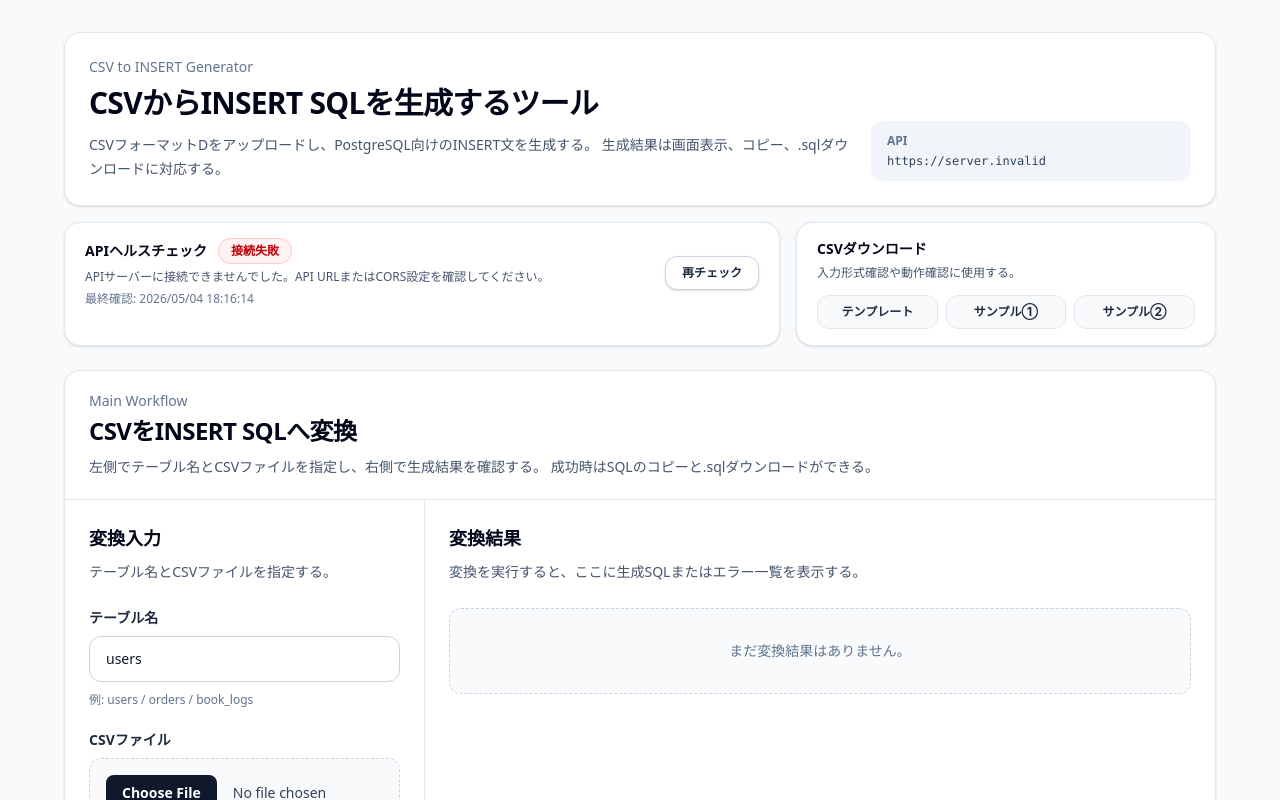
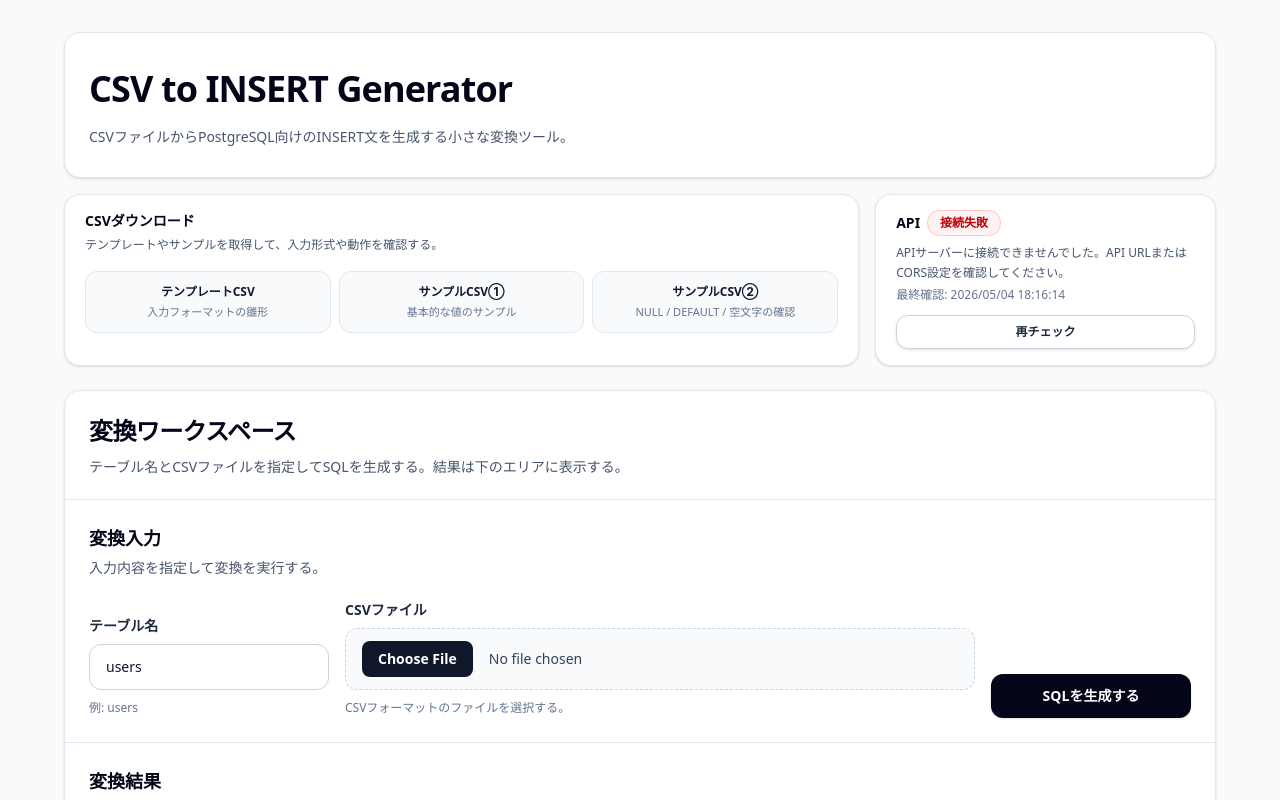
Before and after one commit to seiya-matsuoka/csv-to-insert-generator, a React (Vite) app in the folder frontend/: page / in a window 1280 px wide. Shown: the top 800 px of the page. Built offline with nearby package versions, Linux system fonts and the light colour scheme; no server answers.

Commit message:
refactor: UIレイアウトを入力から結果へ流れる構成に改善

```diff
--- a/frontend/src/App.tsx
+++ b/frontend/src/App.tsx
@@ -3,21 +3,18 @@ import {
   type FormEvent,
   useCallback,
   useEffect,
-  useMemo,
   useState,
 } from "react";
 import { AppHeader } from "./components/AppHeader";
 import { ConverterPanel } from "./components/ConverterPanel";
 import { CsvDownloadPanel } from "./components/CsvDownloadPanel";
 import { HealthCheckPanel } from "./components/HealthCheckPanel";
-import { convertCsv, getApiBaseUrl, healthz } from "./lib/api";
+import { convertCsv, healthz } from "./lib/api";
 import type { ConvertResponse } from "./types/convert";
 import type { FormMessage, HealthCheckState } from "./types/ui";
 import { formatDateTime } from "./utils/format";
 
 function App() {
-  const apiBaseUrl = useMemo(() => getApiBaseUrl(), []);
-
   const [tableName, setTableName] = useState("users");
   const [selectedFile, setSelectedFile] = useState<File | null>(null);
   const [result, setResult] = useState<ConvertResponse | null>(null);
@@ -222,14 +219,19 @@ function App() {
   return (
     <main className="min-h-screen bg-slate-50 px-4 py-6 text-slate-900 sm:py-8">
       <div className="mx-auto max-w-6xl">
-        <AppHeader apiBaseUrl={apiBaseUrl} />
+        <AppHeader />
 
-        <div className="mt-4 grid gap-4 lg:grid-cols-[minmax(0,1fr)_420px]">
-          <HealthCheckPanel
-            healthCheck={healthCheck}
-            onCheck={() => void runHealthCheck()}
-          />
-          <CsvDownloadPanel />
+        <div className="mt-4 flex flex-col gap-4 lg:flex-row">
+          <div className="lg:flex-7">
+            <CsvDownloadPanel />
+          </div>
+
+          <div className="lg:flex-3">
+            <HealthCheckPanel
+              healthCheck={healthCheck}
+              onCheck={() => void runHealthCheck()}
+            />
+          </div>
         </div>
 
         <div className="mt-6">
--- a/frontend/src/components/AppHeader.tsx
+++ b/frontend/src/components/AppHeader.tsx
@@ -1,33 +1,13 @@
-type AppHeaderProps = {
-  apiBaseUrl: string;
-};
+export function AppHeader() {
+  return (
+    <header className="rounded-2xl border border-slate-200 bg-white px-6 py-7 shadow-sm">
+      <h1 className="mt-2 text-4xl font-bold tracking-tight text-slate-950">
+        CSV to INSERT Generator
+      </h1>
 
-export function AppHeader({ apiBaseUrl }: AppHeaderProps) {
-  return (
-    <header className="rounded-2xl border border-slate-200 bg-white p-6 shadow-sm">
-      <div className="flex flex-col gap-5 lg:flex-row lg:items-end lg:justify-between">
-        <div>
-          <p className="text-sm font-medium text-slate-500">
-            CSV to INSERT Generator
-          </p>
-
-          <h1 className="mt-2 text-3xl font-bold tracking-tight text-slate-950">
-            CSVからINSERT SQLを生成するツール
-          </h1>
-
-          <p className="mt-3 max-w-3xl text-sm leading-6 text-slate-600">
-            CSVフォーマットDをアップロードし、PostgreSQL向けのINSERT文を生成する。
-            生成結果は画面表示、コピー、.sqlダウンロードに対応する。
-          </p>
-        </div>
-
-        <div className="rounded-xl bg-slate-100 px-4 py-3 lg:min-w-[320px]">
-          <p className="text-xs font-semibold text-slate-500">API</p>
-          <p className="mt-1 break-all font-mono text-xs text-slate-700">
-            {apiBaseUrl}
-          </p>
-        </div>
-      </div>
+      <p className="mt-4 max-w-3xl text-sm leading-6 text-slate-600">
+        CSVファイルからPostgreSQL向けのINSERT文を生成する小さな変換ツール。
+      </p>
     </header>
   );
 }
--- a/frontend/src/components/ConvertForm.tsx
+++ b/frontend/src/components/ConvertForm.tsx
@@ -25,12 +25,13 @@ export function ConvertForm({
     <div>
       <div>
         <h3 className="text-lg font-bold text-slate-950">変換入力</h3>
-        <p className="mt-2 text-sm leading-6 text-slate-600">
-          テーブル名とCSVファイルを指定する。
+        <p className="mt-1 text-sm leading-6 text-slate-600">
+          入力内容を指定して変換を実行する。
         </p>
       </div>
 
-      <form className="mt-6 space-y-5" onSubmit={onSubmit}>
+      <form className="mt-5 space-y-4" onSubmit={onSubmit}>
+        <div className="grid gap-4 lg:grid-cols-[240px_minmax(0,1fr)_200px] lg:items-end">
           <div>
             <label
               htmlFor="tableName"
@@ -46,9 +47,7 @@ export function ConvertForm({
               placeholder="users"
               className="mt-2 w-full rounded-xl border border-slate-300 bg-white px-4 py-3 text-sm outline-none transition focus:border-slate-500 focus:ring-4 focus:ring-slate-100"
             />
-          <p className="mt-2 text-xs leading-5 text-slate-500">
-            例: users / orders / book_logs
-          </p>
+            <p className="mt-2 text-xs leading-5 text-slate-500">例: users</p>
           </div>
 
           <div>
@@ -63,18 +62,22 @@ export function ConvertForm({
               type="file"
               accept=".csv,text/csv"
               onChange={onFileChange}
-            className="mt-2 block w-full cursor-pointer rounded-xl border border-dashed border-slate-300 bg-slate-50 px-4 py-4 text-sm text-slate-700 file:mr-4 file:rounded-lg file:border-0 file:bg-slate-900 file:px-4 file:py-2 file:text-sm file:font-semibold file:text-white hover:bg-slate-100"
+              className="mt-2 block w-full cursor-pointer rounded-xl border border-dashed border-slate-300 bg-slate-50 px-4 py-3 text-sm text-slate-700 file:mr-4 file:rounded-lg file:border-0 file:bg-slate-900 file:px-4 file:py-2 file:text-sm file:font-semibold file:text-white hover:bg-slate-100"
             />
+            <p className="mt-2 text-xs leading-5 text-slate-500">
+              {selectedFile
+                ? `選択中: ${selectedFile.name}（${formatBytes(selectedFile.size)}）`
+                : "CSVフォーマットのファイルを選択する。"}
+            </p>
+          </div>
 
-          {selectedFile ? (
-            <p className="mt-2 text-xs leading-5 text-slate-500">
-              選択中: {selectedFile.name}（{formatBytes(selectedFile.size)}）
-            </p>
-          ) : (
-            <p className="mt-2 text-xs leading-5 text-slate-500">
-              CSVフォーマットDのファイルを選択する。
-            </p>
-          )}
+          <button
+            type="submit"
+            disabled={isConverting}
+            className="rounded-xl bg-slate-950 px-5 py-3 text-sm font-bold text-white shadow-sm transition hover:bg-slate-800 disabled:cursor-not-allowed disabled:bg-slate-400"
+          >
+            {isConverting ? "変換中..." : "SQLを生成する"}
+          </button>
         </div>
 
         {message ? (
@@ -88,14 +91,6 @@ export function ConvertForm({
             {message.text}
           </div>
         ) : null}
-
-        <button
-          type="submit"
-          disabled={isConverting}
-          className="w-full rounded-xl bg-slate-950 px-5 py-3 text-sm font-bold text-white shadow-sm transition hover:bg-slate-800 disabled:cursor-not-allowed disabled:bg-slate-400"
-        >
-          {isConverting ? "変換中..." : "SQLを生成する"}
-        </button>
       </form>
     </div>
   );
--- a/frontend/src/components/ConverterPanel.tsx
+++ b/frontend/src/components/ConverterPanel.tsx
@@ -33,18 +33,15 @@ export function ConverterPanel({
   return (
     <section className="rounded-2xl border border-slate-200 bg-white shadow-sm">
       <div className="border-b border-slate-200 px-6 py-5">
-        <p className="text-sm font-medium text-slate-500">Main Workflow</p>
         <h2 className="mt-1 text-2xl font-bold tracking-tight text-slate-950">
-          CSVをINSERT SQLへ変換
+          変換ワークスペース
         </h2>
         <p className="mt-2 text-sm leading-6 text-slate-600">
-          左側でテーブル名とCSVファイルを指定し、右側で生成結果を確認する。
-          成功時はSQLのコピーと.sqlダウンロードができる。
+          テーブル名とCSVファイルを指定してSQLを生成する。結果は下のエリアに表示する。
         </p>
       </div>
 
-      <div className="grid gap-0 lg:grid-cols-[360px_1fr]">
-        <div className="border-b border-slate-200 p-6 lg:border-b-0 lg:border-r">
+      <div className="border-b border-slate-200 px-6 py-6">
         <ConvertForm
           tableName={tableName}
           selectedFile={selectedFile}
@@ -56,13 +53,12 @@ export function ConverterPanel({
         />
       </div>
 
-        <div className="min-w-0 p-6">
+      <div className="px-6 py-6">
         <ResultPanel
           successResult={successResult}
           failureResult={failureResult}
         />
       </div>
-      </div>
     </section>
   );
 }
--- a/frontend/src/components/CsvDownloadPanel.tsx
+++ b/frontend/src/components/CsvDownloadPanel.tsx
@@ -3,44 +3,50 @@ import { getDownloadUrl } from "../lib/api";
 export function CsvDownloadPanel() {
   const links = [
     {
-      label: "テンプレート",
+      label: "テンプレートCSV",
+      description: "入力フォーマットの雛形",
       href: getDownloadUrl("/template.csv"),
       fileName: "template.csv",
     },
     {
-      label: "サンプル①",
+      label: "サンプルCSV①",
+      description: "基本的な値のサンプル",
       href: getDownloadUrl("/sample1.csv"),
       fileName: "sample_1.csv",
     },
     {
-      label: "サンプル②",
+      label: "サンプルCSV②",
+      description: "NULL / DEFAULT / 空文字の確認",
       href: getDownloadUrl("/sample2.csv"),
       fileName: "sample_2.csv",
     },
   ];
 
   return (
-    <section className="rounded-2xl border border-slate-200 bg-white px-5 py-4 shadow-sm">
-      <div className="flex flex-col gap-3">
+    <section className="h-full rounded-2xl border border-slate-200 bg-white px-5 py-4 shadow-sm">
       <div>
         <h2 className="text-sm font-bold text-slate-950">CSVダウンロード</h2>
         <p className="mt-1 text-xs leading-5 text-slate-600">
-            入力形式確認や動作確認に使用する。
+          テンプレートやサンプルを取得して、入力形式や動作を確認する。
         </p>
       </div>
 
-        <div className="grid grid-cols-3 gap-2">
+      <div className="mt-4 grid gap-2 sm:grid-cols-3">
         {links.map((link) => (
           <a
             key={link.href}
             href={link.href}
             download={link.fileName}
-              className="rounded-xl border border-slate-200 bg-slate-50 px-3 py-2 text-center text-xs font-bold text-slate-800 transition hover:border-slate-300 hover:bg-slate-100"
+            className="rounded-xl border border-slate-200 bg-slate-50 px-4 py-3 text-center transition hover:border-slate-300 hover:bg-slate-100"
           >
+            <span className="block text-xs font-bold text-slate-900">
               {link.label}
+            </span>
+            <span className="mt-1 block text-[11px] leading-4 text-slate-500">
+              {link.description}
+            </span>
           </a>
         ))}
-        </div>
       </div>
     </section>
   );
--- a/frontend/src/components/ErrorTable.tsx
+++ b/frontend/src/components/ErrorTable.tsx
@@ -8,7 +8,7 @@ export function ErrorTable({ result }: ErrorTableProps) {
   return (
     <div>
       <h3 className="text-lg font-bold text-red-700">変換エラー</h3>
-      <p className="mt-2 text-sm leading-6 text-slate-600">
+      <p className="mt-1 text-sm leading-6 text-slate-600">
         CSVの内容を修正して、再度変換する。
         {result.truncated
           ? ` エラーは最大${result.maxErrors}件で打ち切られている。`
--- a/frontend/src/components/HealthCheckPanel.tsx
+++ b/frontend/src/components/HealthCheckPanel.tsx
@@ -24,13 +24,11 @@ export function HealthCheckPanel({
         : "確認中";
 
   return (
-    <section className="rounded-2xl border border-slate-200 bg-white px-5 py-4 shadow-sm">
-      <div className="flex flex-col gap-3 sm:flex-row sm:items-center sm:justify-between">
-        <div className="min-w-0">
-          <div className="flex flex-wrap items-center gap-3">
-            <h2 className="text-sm font-bold text-slate-950">
-              APIヘルスチェック
-            </h2>
+    <section className="h-full rounded-2xl border border-slate-200 bg-white px-5 py-4 shadow-sm">
+      <div className="flex h-full flex-col justify-between gap-3">
+        <div>
+          <div className="flex flex-wrap items-center gap-2">
+            <h2 className="text-sm font-bold text-slate-950">API</h2>
             <span
               className={`inline-flex items-center rounded-full px-3 py-1 text-xs font-bold ring-1 ${badgeClassName}`}
             >
@@ -38,7 +36,7 @@ export function HealthCheckPanel({
             </span>
           </div>
 
-          <p className="mt-1 text-xs leading-5 text-slate-600">
+          <p className="mt-2 line-clamp-2 text-xs leading-5 text-slate-600">
             {healthCheck.message}
           </p>
 
@@ -53,7 +51,7 @@ export function HealthCheckPanel({
           type="button"
           onClick={onCheck}
           disabled={healthCheck.status === "checking"}
-          className="shrink-0 rounded-xl border border-slate-300 bg-white px-4 py-2 text-xs font-bold text-slate-800 shadow-sm transition hover:bg-slate-50 disabled:cursor-not-allowed disabled:bg-slate-100 disabled:text-slate-400"
+          className="w-full rounded-xl border border-slate-300 bg-white px-4 py-2 text-xs font-bold text-slate-800 shadow-sm transition hover:bg-slate-50 disabled:cursor-not-allowed disabled:bg-slate-100 disabled:text-slate-400"
         >
           {healthCheck.status === "checking" ? "確認中..." : "再チェック"}
         </button>
--- a/frontend/src/components/ResultPanel.tsx
+++ b/frontend/src/components/ResultPanel.tsx
@@ -25,11 +25,11 @@ export function ResultPanel({
   return (
     <div>
       <h3 className="text-lg font-bold text-slate-950">変換結果</h3>
-      <p className="mt-2 text-sm leading-6 text-slate-600">
+      <p className="mt-1 text-sm leading-6 text-slate-600">
         変換を実行すると、ここに生成SQLまたはエラー一覧を表示する。
       </p>
 
-      <div className="mt-6 rounded-xl border border-dashed border-slate-300 bg-slate-50 p-8 text-center text-sm text-slate-500">
+      <div className="mt-5 rounded-xl border border-dashed border-slate-300 bg-slate-50 p-10 text-center text-sm text-slate-500">
         まだ変換結果はありません。
       </div>
     </div>
--- a/frontend/src/components/SqlViewer.tsx
+++ b/frontend/src/components/SqlViewer.tsx
@@ -52,15 +52,15 @@ export function SqlViewer({ result }: SqlViewerProps) {
     <div>
       <div className="flex flex-col gap-4 md:flex-row md:items-start md:justify-between">
         <div>
-          <h3 className="text-lg font-bold text-slate-950">生成SQL</h3>
-          <p className="mt-2 text-sm leading-6 text-slate-600">
-            生成されたSQLは、そのままコピーまたは.sqlファイルとして保存できる。
+          <h3 className="text-lg font-bold text-slate-950">生成結果</h3>
+          <p className="mt-1 text-sm leading-6 text-slate-600">
+            生成されたSQLを確認し、コピーまたは.sqlファイルとして保存できる。
           </p>
         </div>
 
-        <div className="rounded-xl bg-emerald-50 px-3 py-2 text-xs font-semibold text-emerald-700">
+        <span className="inline-flex w-fit rounded-xl bg-emerald-50 px-3 py-2 text-xs font-semibold text-emerald-700">
           生成成功
-        </div>
+        </span>
       </div>
 
       <div className="mt-4 rounded-xl bg-slate-100 p-4">
```
Lines whose indentation alone changed are shown as unchanged.
